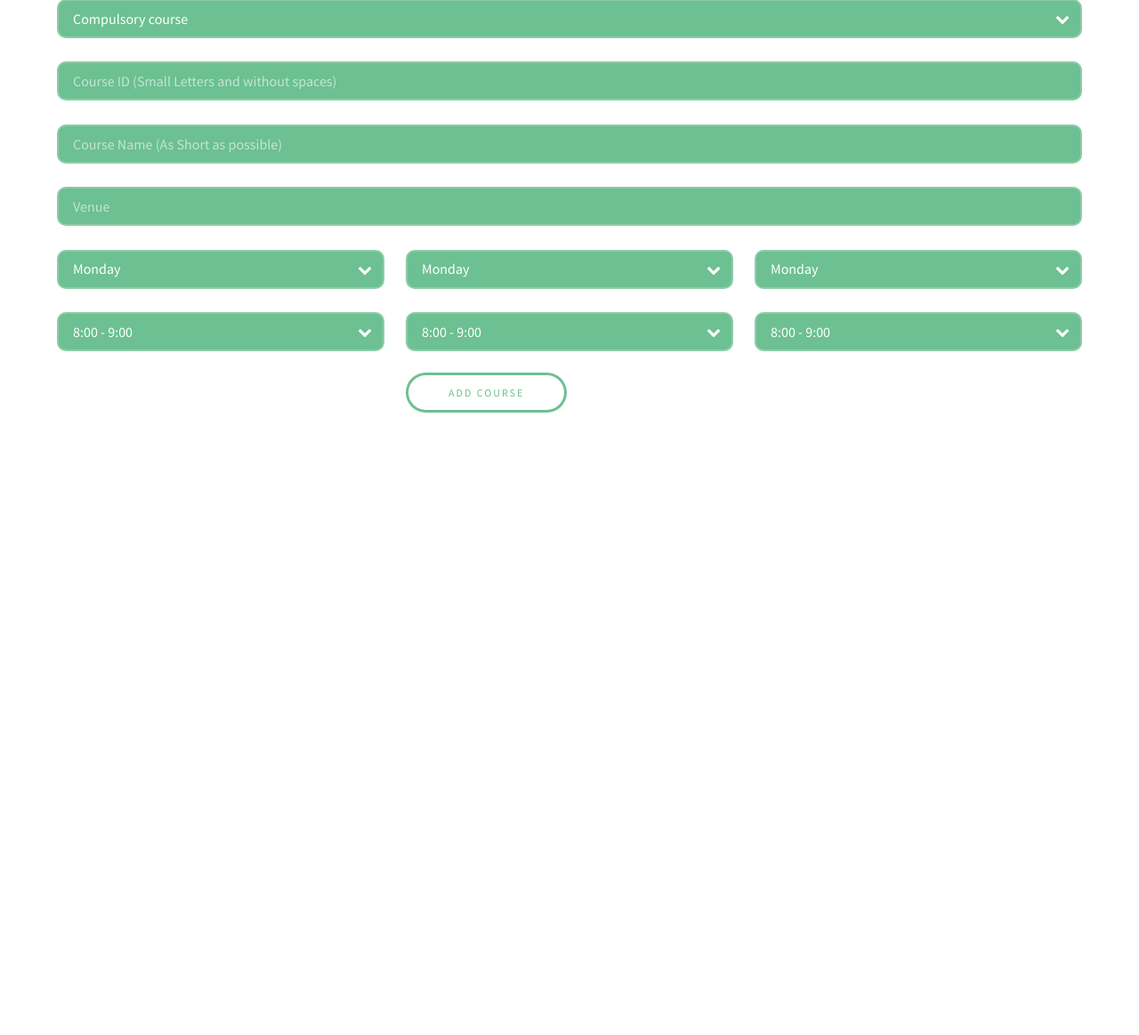
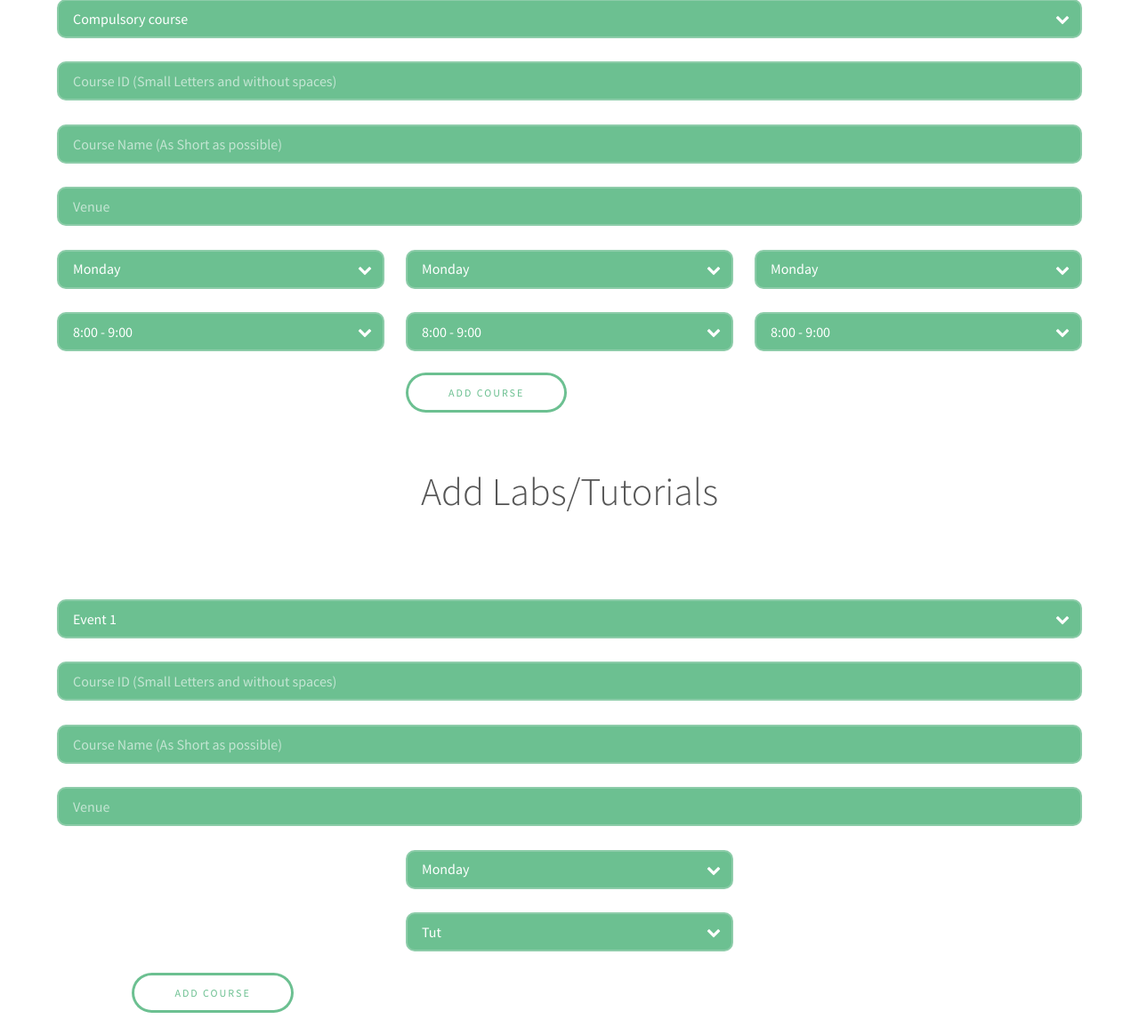
Before and after one commit to saibhaskardevatha/iitg-tt, a PHP site: page /admin/junior.php in a window 1280 px wide. Shown: the part 179-1343 px from the top of the page at 89% size. Before the commit the page ends 643 px from the top, so only its background shows below. Run offline with PHP 8.4, Linux system fonts and the light colour scheme.

Commit message:
labs for juniors

```diff
--- a/admin/junior.php
+++ b/admin/junior.php
@@ -118,7 +118,62 @@
                     </div>
 				</div>
 
-			</section>
+            </section>
+
+            <section id="main" class="wrapper" style="padding-top:1.5em;padding-bottom: 0">
+            <div class="inner">
+            <header class="align-center">
+						<h2>Add Labs/Tutorials</h2>
+                    </header>
+                    <div class="row uniform">
+                        <div class="3u 12u(large)"></div>
+                        <div class="6u 12u(large)">
+                            <form method="post" action="helpers/junior_lab.php">
+                                <div class="select-wrapper">
+                                    <select name="event_id" id="event_id">
+                                        <option value="event-1">Event 1</option>
+                                        <option value="event-2">Event 2</option>
+                                        <option value="event-3">Event 3</option>
+                                        <option value="event-4">Event 4</option>
+                                    </select>
+                                </div><br>
+                                <input type="text" name="id" id="id" placeholder="Course ID (Small Letters and without spaces)" /><br>
+                                <input type="text" name="name" id="name" placeholder="Course Name (As Short as possible)" /><br>
+                                <input type="text" name="venue" id="venue" placeholder="Venue" /><br>
+                                <div class="row uniform">
+                                    <div class="4u 12u"></div>
+                                <div class="4u 12u">
+                                    <div class="select-wrapper">
+                                        <select name="lab_day" id="lab_day">
+                                            <option value="monday">Monday</option>
+                                            <option value="tuesday">Tuesday</option>
+                                            <option value="wednesday">Wednesday</option>
+                                            <option value="thursday">Thursday</option>
+                                            <option value="friday">Friday</option>
+                                        </select>
+                                    </div><br>
+                                    <div class="select-wrapper">
+                                        <select name="time" id="time">
+                                            <option value="08:00|09:00">Tut</option>
+                                            <option value="09:00|12:00">Morning</option>
+                                            <option value="14:00|17:00">Afternoon</option>
+                                        </select>
+                                    </div>
+                                </div>
+                                <div class="4u$ 12u$"></div>
+                                <div class="row uniform">
+                                    <div class="4u 12u(small)"></div>
+                                    <div class="4u 12u">
+                                        <input type="submit" value="Add Course"/>
+                                    </div>
+                                    <div class="4u$ 12u$"></div>
+                                </div>
+                            </form>
+                        </form>
+                        <div class="3u$ 12u(large)"></div>
+                    </div>
+				</div></div>
+            </section>
 
 		<!-- Scripts -->
 			<script src="../assets/js/jquery.min.js"></script>
--- a/admin/sophomore.php
+++ b/admin/sophomore.php
@@ -124,6 +124,9 @@
 
             <section id="main" class="wrapper" style="padding-top:1.5em;padding-bottom: 0">
             <div class="inner">
+            <header class="align-center">
+						<h2>Add Labs/ Tuts</h2>
+                    </header>
                     <div class="row uniform">
                         <div class="3u 12u(large)"></div>
                         <div class="6u 12u(large)">
```
Also changed, not shown: admin/helpers/junior_lab.php (added, +36 -0 lines).
